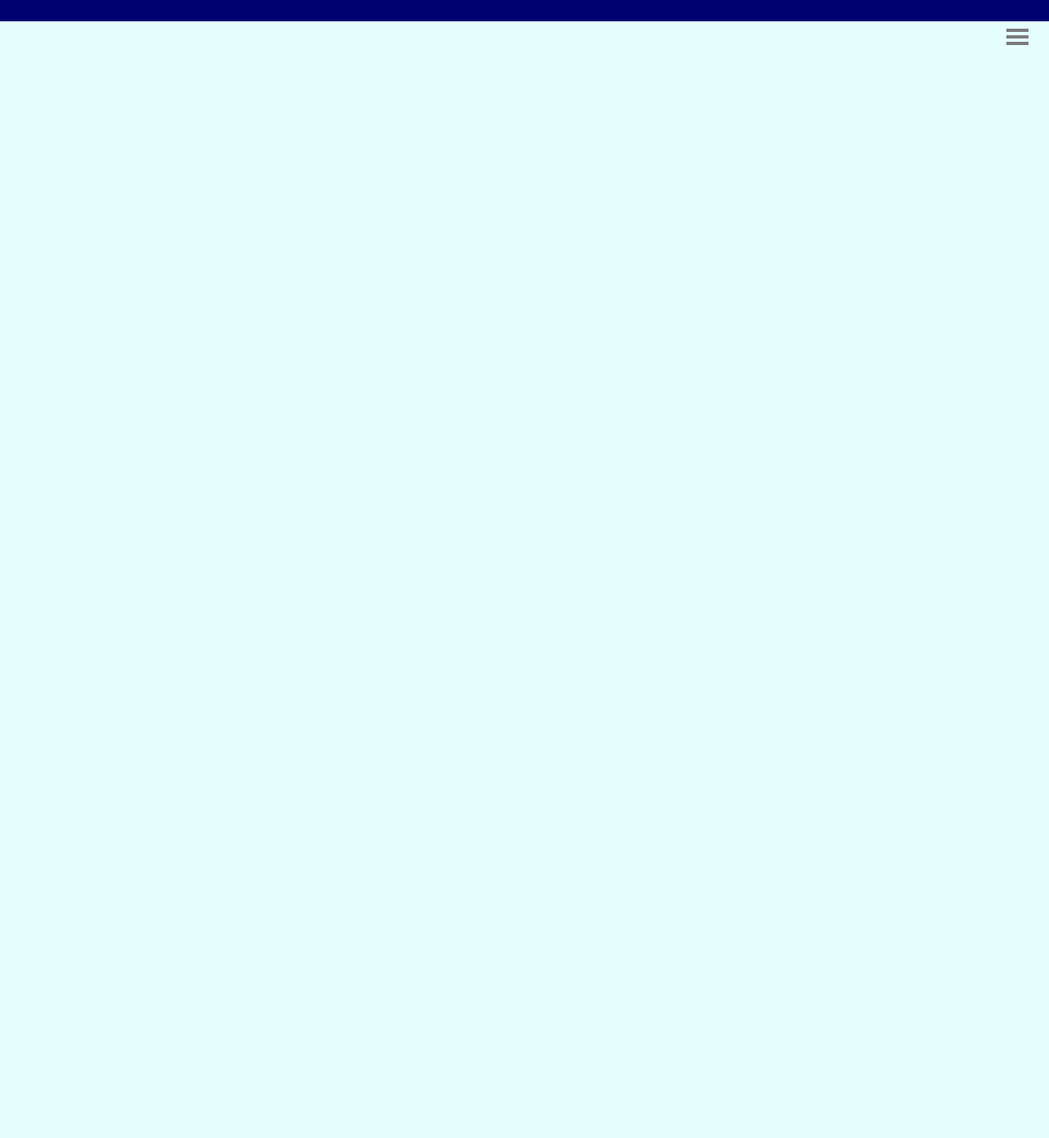
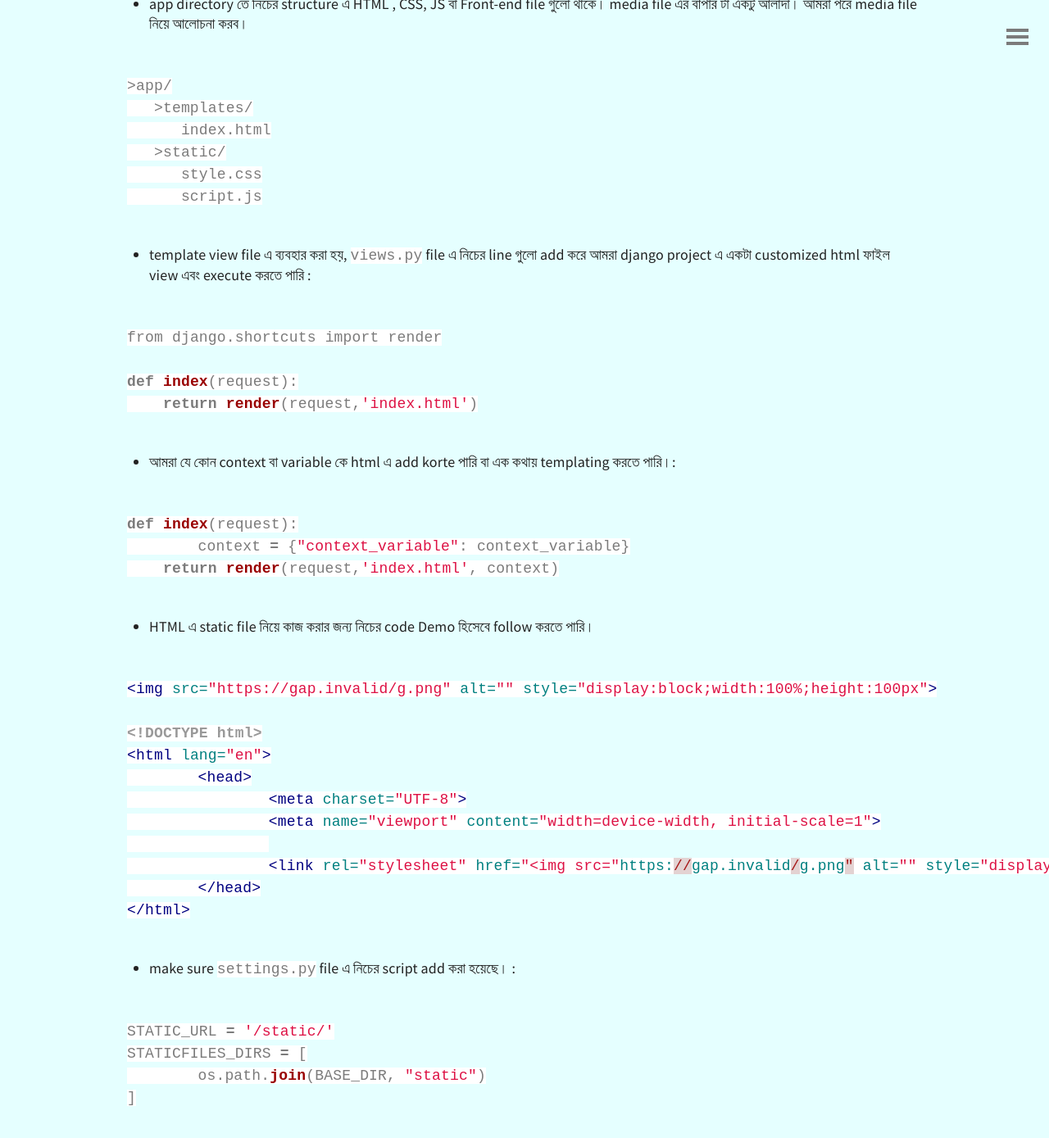
Before and after one commit to MonadWizard/blog, a Jekyll site: the page built from _posts/2020-06-25-Django cheat-sheet.md.md, in a window 1280 px wide and 1400 px high, scrolled down 5172 px. Shown: the top 1389 px of the window at 82% size. Built offline with Jekyll 4.4.1, drawn with Linux system fonts in a browser that asks for light colours; comment, search, counter and statistics services are not loaded; before the commit the page ends 5198 px from its top, so only the background shows below that; some of the changed text lies outside the part shown.

Commit message:
Update 2020-06-25-Django cheat-sheet.md.md

````diff
--- a/_posts/2020-06-25-Django cheat-sheet.md.md
+++ b/_posts/2020-06-25-Django cheat-sheet.md.md
@@ -215,3 +215,188 @@ urlpatterns = [
 - Remember: আমরা এইখানে ২টা `urls.py` ফাইল নিয়ে কাজ করছি
 
 - app এর  `urls.py` file এ views.py এর method define করছি আর project এর  `urls.py` এ app এর urls.py file টা define করছি।
+
+
+
+
+##  Creating a template
+
+- app directory তে নিচের structure এ HTML , CSS, JS বা Front-end file গুলো থাকে। media file এর বাপার টা একটু আলাদা। আমরা পরে media file নিয়ে আলোচনা করব।
+
+```
+
+>app/
+   >templates/
+      index.html
+   >static/
+      style.css
+      script.js
+
+```
+
+- template view file এ ব্যবহার করা হয়,  `views.py` file এ নিচের line গুলো add করে আমরা django project এ একটা customized html ফাইল view এবং execute করতে পারি  :
+
+```python
+
+from django.shortcuts import render
+
+def index(request):
+    return render(request,'index.html')
+
+```
+
+- আমরা যে কোন context বা variable কে html এ add korte পারি বা এক কথায় templating করতে পারি।:
+
+```python
+
+def index(request):
+	context = {"context_variable": context_variable}
+    return render(request,'index.html', context)
+
+```
+
+- HTML এ static file নিয়ে কাজ করার জন্য নিচের code Demo হিসেবে follow করতে পারি।
+
+```html
+
+{% load static %}
+
+<!DOCTYPE html>
+<html lang="en">
+	<head>
+		<meta charset="UTF-8">
+		<meta name="viewport" content="width=device-width, initial-scale=1">
+
+		<link rel="stylesheet" href="{% static 'styles.css' %}">
+	</head>
+</html>
+
+```
+
+- make sure `settings.py` file এ নিচের script add করা হয়েছে। :
+
+```python
+
+STATIC_URL = '/static/'
+STATICFILES_DIRS = [
+	os.path.join(BASE_DIR, "static")
+]
+
+```
+
+- base HTML structure আমরা অন্য HTML file এ তৈরি করে তা যে কোন HTML file এ main structure হিসেবে ব্যবহার করতে `extends` ব্যবহার করা হয়। Demo হিসেবে নিচের code follow করতে পারি। :
+
+```html
+
+{% extends 'base.html'%}
+
+{% block content %}
+
+Hello, World!
+
+{% endblock %}
+
+```
+
+- এখন `base.html` এ block content টা specific part এ add করতে হবে :
+
+```html
+
+<body>
+	{% block content %}{% endblock %}
+</body>
+
+```
+
+
+
+
+
+##  Creating a model
+
+
+- একটি সাধারণ `models.py` file এর Demo নিচে দেখানো হয়েছে। :
+
+```python
+
+from django.db import models
+
+class Person(models.Model):
+	first_name = models.CharField(max_length=30)
+	last_name = models.CharField(max_length=30)
+
+```
+
+*Note:  Django তে  primary key তৈরি করতে হয় না , Django automatically একটি IntegerField add করে।*
+
+- model এর structure এ কোন  change করলে migration করে model টাকে update করতে হয়।  নিচের code SHELL এ execute করে model টার migration করতে হয়। :
+
+
+```
+
+$ python manage.py makemigrations <app_name>
+$ python manage.py migrate
+
+
+```
+
+
+*Note: including <app_name> is optional.*
+
+
+- একটি one-to-many relationship `ForeignKey` এর দ্বারা তৈরি হয়। :
+
+
+```python
+
+class Musician(models.Model):
+    first_name = models.CharField(max_length=50)
+    last_name = models.CharField(max_length=50)
+    instrument = models.CharField(max_length=100)
+
+class Album(models.Model):
+    artist = models.ForeignKey(Musician, on_delete=models.CASCADE)
+    name = models.CharField(max_length=100)
+    release_date = models.DateField()
+    num_stars = models.IntegerField()
+
+```
+
+- In this example, Musician একটি foreignKey যা Album এ ব্যবহার করা হয়েছে। :
+
+```python
+
+>>> m = Musician.objects.get(pk=1)
+>>> a = m.album_set.get()
+
+```
+
+- একটি many-to-many relationship `ManyToManyField` ব্যবহার করে তৈরি করা হয়। :
+
+
+```python
+
+
+class Topping(models.Model):
+    # ...
+    pass
+
+class Pizza(models.Model):
+    # ...
+    toppings = models.ManyToManyField(Topping)
+
+
+```
+
+*Note :  `ManyToManyField`   **শুধু মাত্র একটা model এই Define করা হয়** ।*
+
+- এ ছাড়া Django `OneToOneField` relation provide করে , একটি one-to-one relationship `unique = True` দ্বারাও define করা যায় যা model টির `ForeignKey` :
+
+
+```python
+
+ForeignKey(SomeModel, unique=True)
+
+```
+
+- আরও জানার জন্য [official documentation for database models]( https://docs.djangoproject.com/en/3.1/topics/db/models/) এ গিয়ে দেখুন।
````
